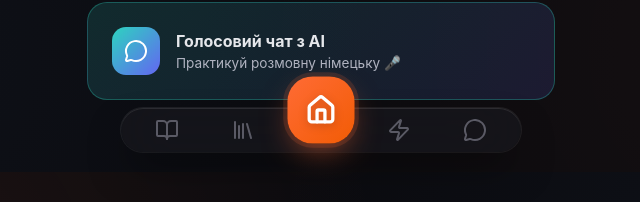
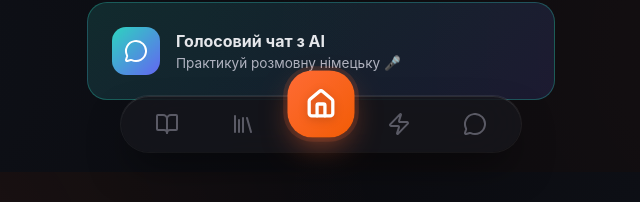
Before and after one commit to Artom-sites/deutsch-trainer-a1, a React (Vite) app: page / in a window 1280 px wide. Shown: the part 628-830 px from the top of the page, without its empty margins (319-959 px from the left). Built offline with nearby package versions, Linux system fonts and the light colour scheme.

Commit message:
UI: Update Bottom Nav padding to 16px

```diff
--- a/src/components/BottomNav.jsx
+++ b/src/components/BottomNav.jsx
@@ -41,7 +41,7 @@ const BottomNav = () => {
                 backdropFilter: 'blur(30px) saturate(180%)',
                 WebkitBackdropFilter: 'blur(30px) saturate(180%)',
                 borderRadius: 32,
-                padding: '10px 16px',
+                padding: '16px 16px',
                 display: 'flex',
                 justifyContent: 'space-between',
                 alignItems: 'center',
```
